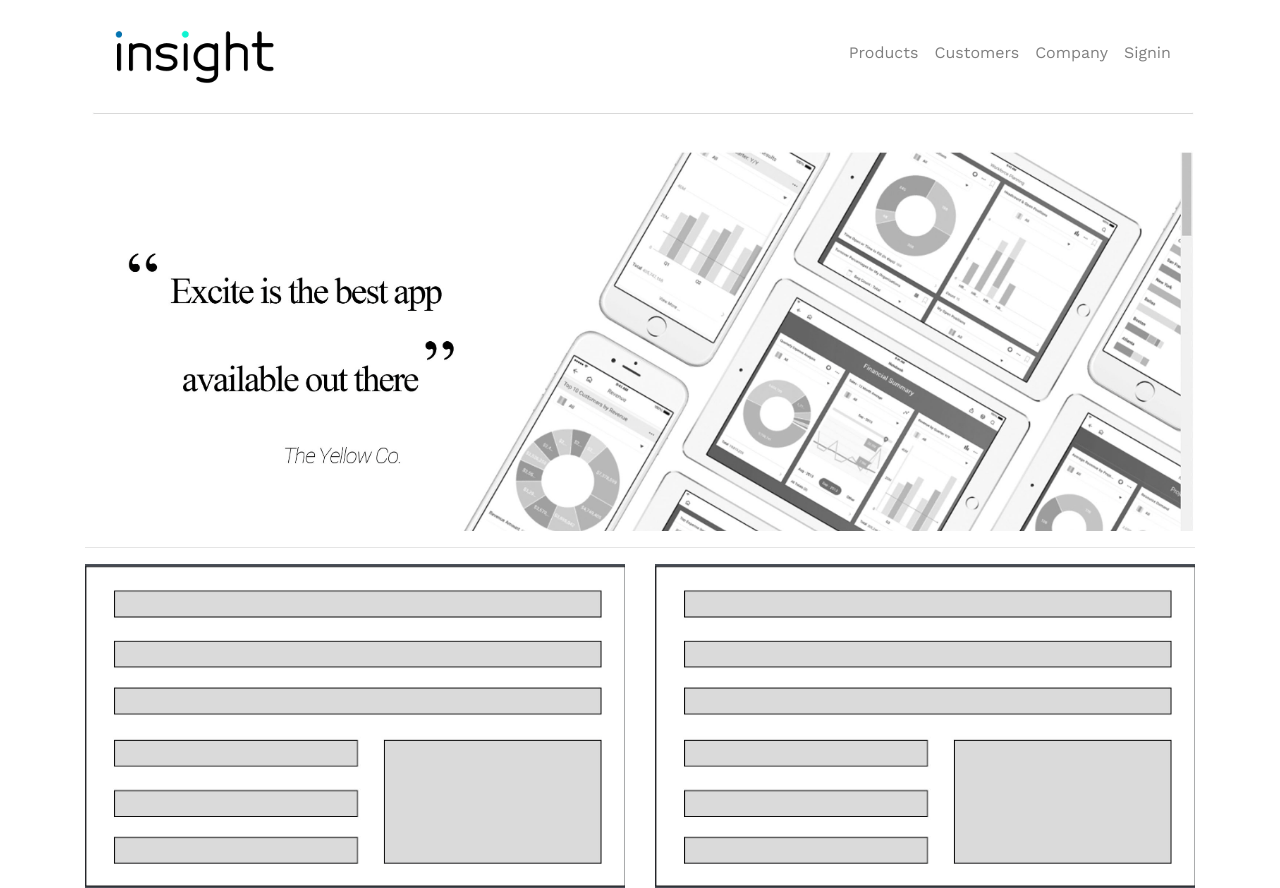
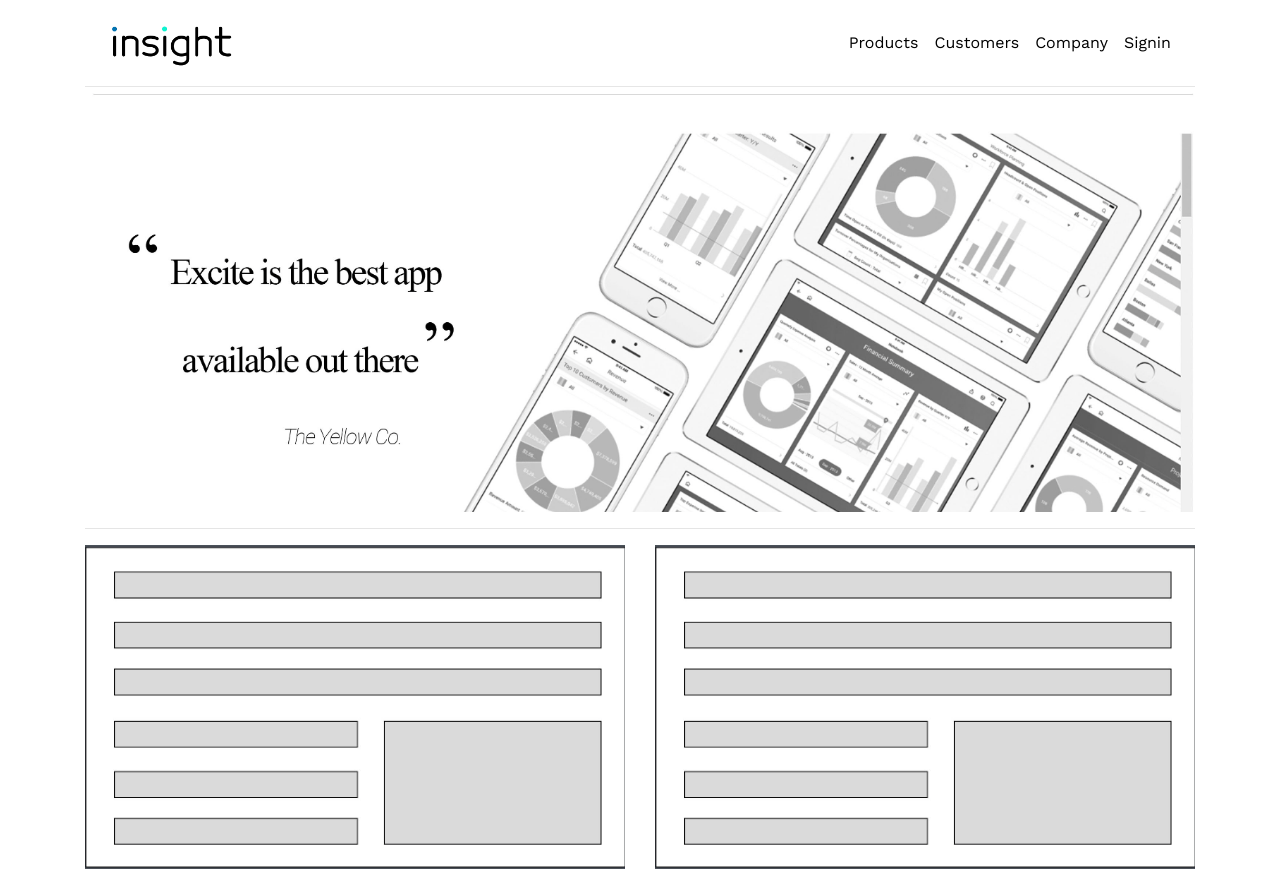
Before and after one commit to angela-andrews/Insight-Employee-Management-System, a React (Create React App) app in the folder client/: page / in a window 1280 px wide. Built offline with nearby package versions, Linux system fonts and the light colour scheme.

Commit message:
Navbar CSS done

```diff
--- a/client/public/stylesheets/styles.css
+++ b/client/public/stylesheets/styles.css
@@ -2,11 +2,35 @@
   font-family: "Work Sans";
 }
 
-a {
-  color: black;
+/* ------- NAVBAR component ------- */
+.logo-name {
+  height: 60px;
 }
 
-/* ------- NAVBAR component ------- */
-.logo-name {
-  height: 80px;
+.nav-link {
+  color: black !important;
 }
+
+.navbar {
+  border-bottom: 1px solid rgb(230, 230, 230);
+}
+
+@keyframes nav-color {
+  from {
+    background-color: rgba(22, 244, 208);
+    border-radius: 20px;
+  }
+
+  to {
+    background-color: rgba(11, 115, 176);
+    border-radius: 20px;
+  }
+}
+
+.nav-link:hover {
+  animation: nav-color 0.6s forwards;
+}
+
+a:hover {
+  color: white !important;
+}
```
